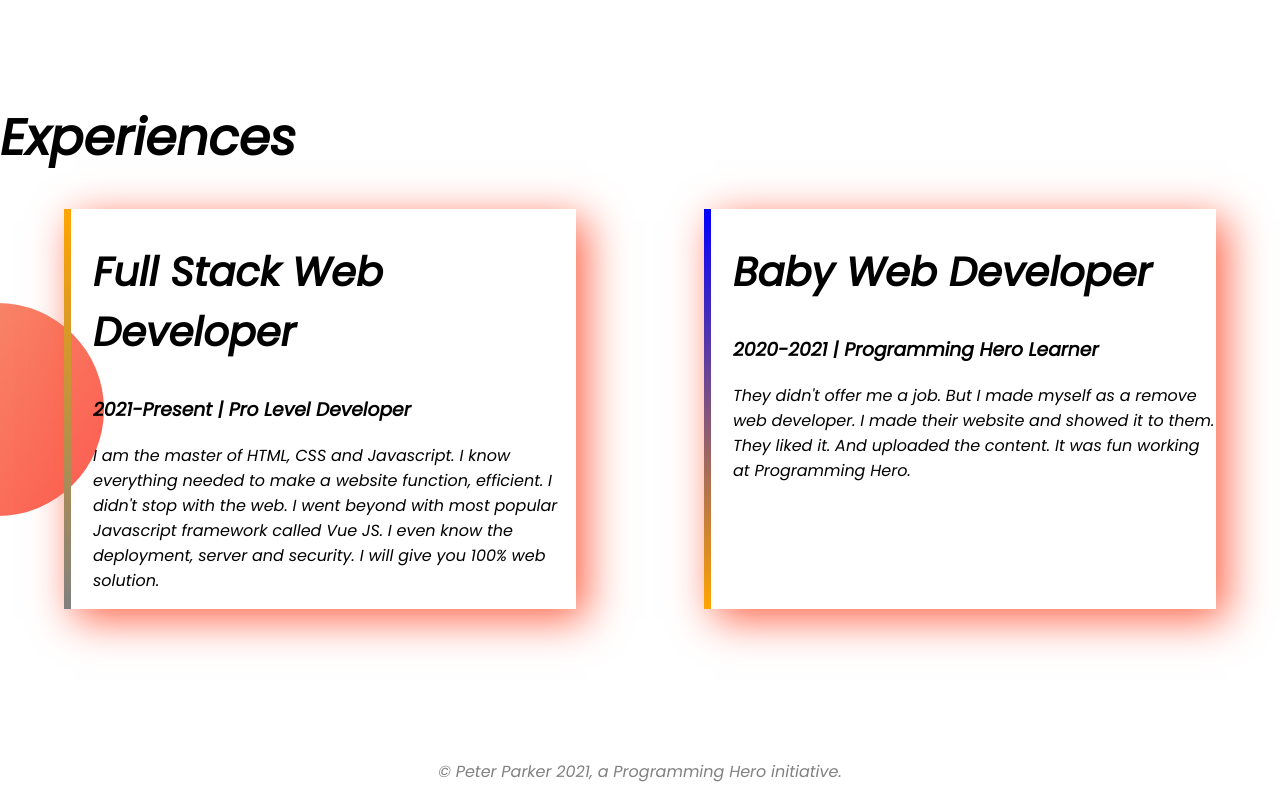
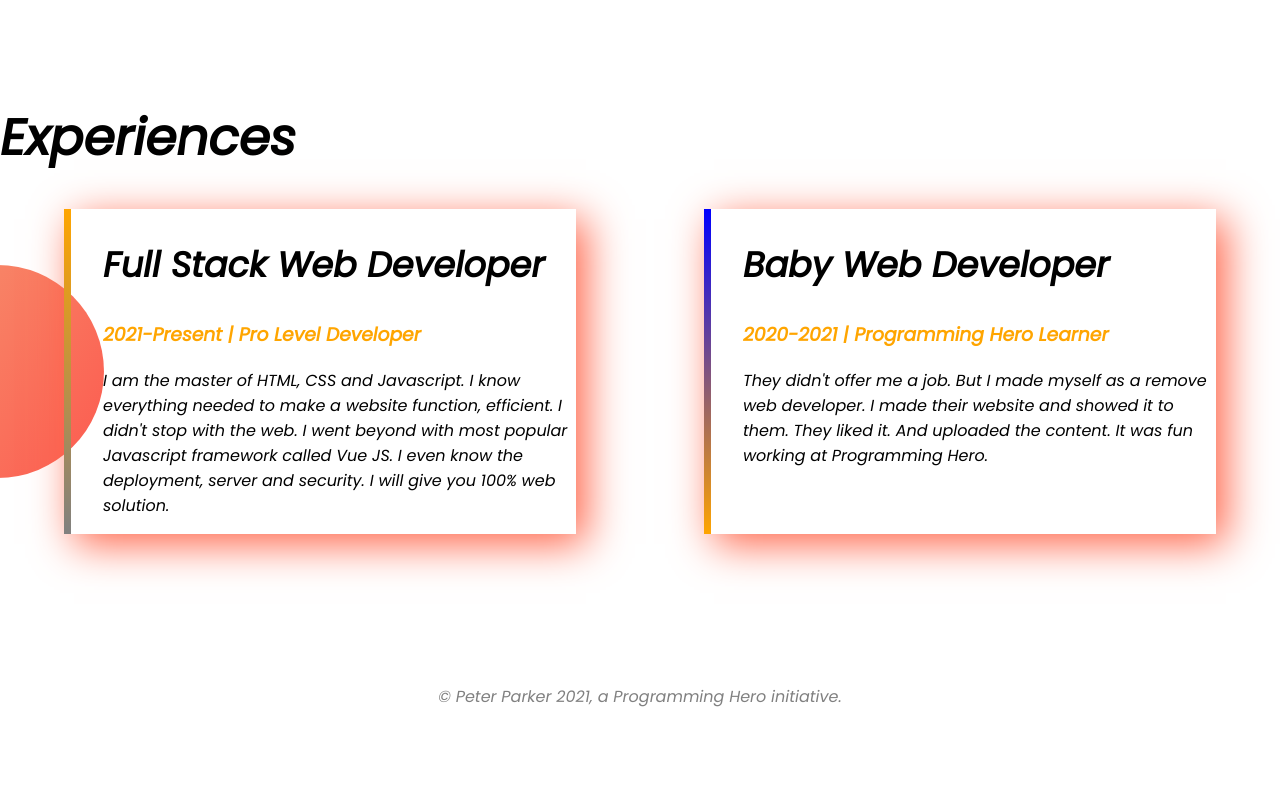
Before and after one commit to mohammad-mostafa94/saad-portfolio, a plain HTML site: page index.html in a window 1280 px wide. Shown: the part 1259-2059 px from the top of the page. After the commit the page ends 1984 px from the top, so only its background shows below. Drawn offline with Linux system fonts and the light colour scheme.

Commit message:
some changes

```diff
--- a/index.html
+++ b/index.html
@@ -43,12 +43,12 @@
 
             <div id="full-developer" class="deveoper-box">
                 <h2>Full Stack Web Developer</h2>
-                <h3>2021-Present | Pro Level Developer</h3>
+                <h3 class="orange-color">2021-Present | Pro Level Developer</h3>
                 <p>I am the master of HTML, CSS and Javascript. I know everything needed to make a website function, efficient. I didn't stop with the web. I went beyond with most popular Javascript framework called Vue JS. I even know the deployment, server and security. I will give you 100% web solution.</p>
             </div>
             <div id="baby-developer" class="deveoper-box ">
                 <h2>Baby Web Developer</h2>
-                <h3>2020-2021 | Programming Hero Learner</h3>
+                <h3 class="orange-color">2020-2021 | Programming Hero Learner</h3>
                 <p>They didn't offer me a job. But I made myself as a remove web developer. I made their website and showed it to them. They liked it. And uploaded the content. It was fun working at Programming Hero.</p>
             </div>
     </section>
--- a/style.css
+++ b/style.css
@@ -43,7 +43,7 @@ h1{
     padding: 25px;
 }
 h2{
-    font-size: 40px;
+    font-size: 35px;
 }
 .experiences-part{
     background-image: url(images/exp-bg.png);
@@ -54,7 +54,7 @@ h2{
     width: 40%;
     margin-left:5%;
     margin-right: 5%;
-    padding-left: 22px;
+    padding-left: 32px;
     box-shadow: 10px 10px 40px tomato;
 
 }
```
